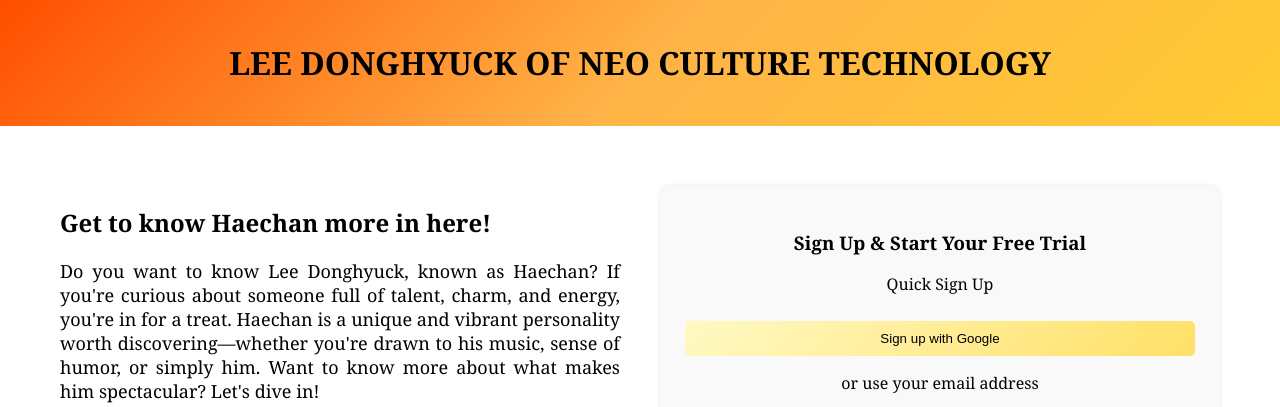
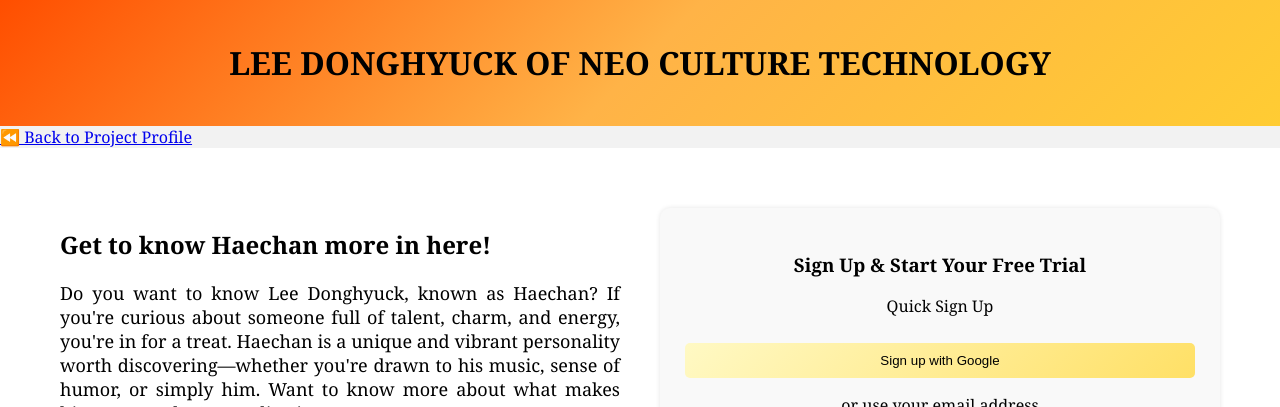
Before and after one commit to Baileys13/Pedro_haechan, a plain HTML site: page index.html in a window 1280 px wide. Shown: the top 407 px of the page. Drawn offline with Linux system fonts and the light colour scheme.

Commit message:
Update index.html

```diff
--- a/index.html
+++ b/index.html
@@ -10,6 +10,8 @@
   <header class="simple-header">
     <h1>LEE DONGHYUCK OF NEO CULTURE TECHNOLOGY</h1>
   </header>
+
+  <a href="https://baileys13.github.io/Pedro_portfolio/" class="back-button">⏪ Back to Project Profile</a>
 
   <div class="main-content">
     <div class="left-column">
```
